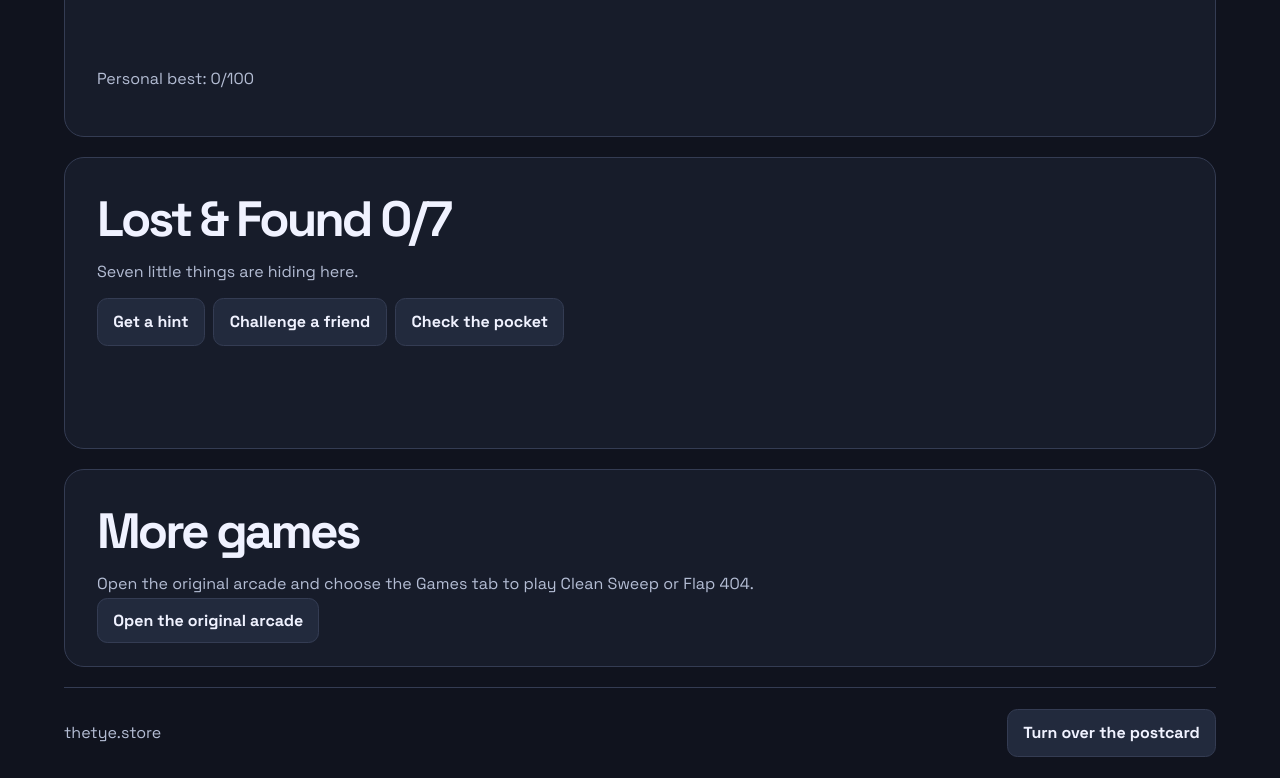
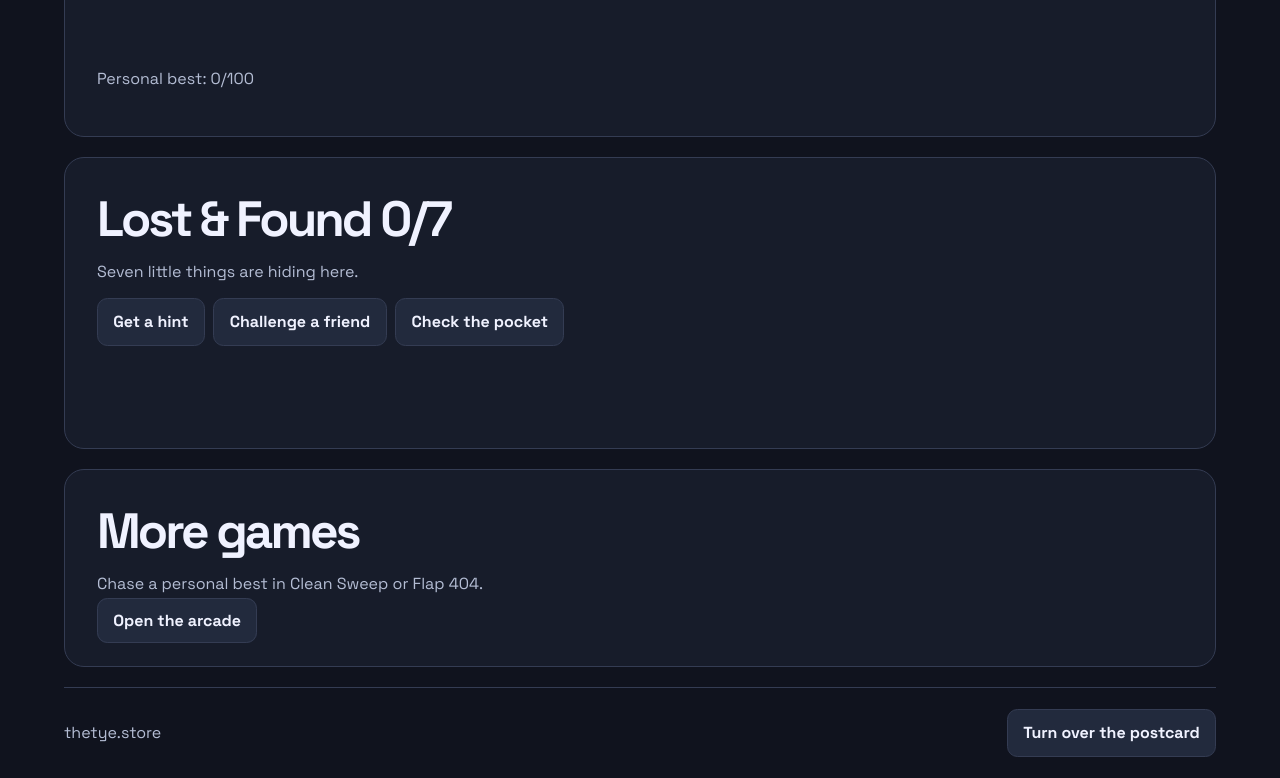
Before and after one commit to GauravSinghRathore1/Landing_page, a plain HTML site: page index.html in a window 1280 px wide. Shown: the part 1400-2178 px from the top of the page. Drawn offline with nearby package versions, Linux system fonts and the light colour scheme.

Commit message:
Link directly to the arcade from the playground

```diff
--- a/index.html
+++ b/index.html
@@ -156,8 +156,8 @@ footer{border-top:1px solid var(--line)}
 </section>
 <section class="card" id="games">
 <h2>More games</h2>
-<p>Open the original arcade and choose the Games tab to play Clean Sweep or Flap 404.</p>
-<a class="action" href="./404.html">Open the original arcade</a>
+<p>Chase a personal best in Clean Sweep or Flap 404.</p>
+<a class="action" href="./404.html#games">Open the arcade</a>
 </section>
 </main>
 <footer><span>thetye.store</span><button id="postcard" type="button">Turn over the postcard</button></footer>
```
